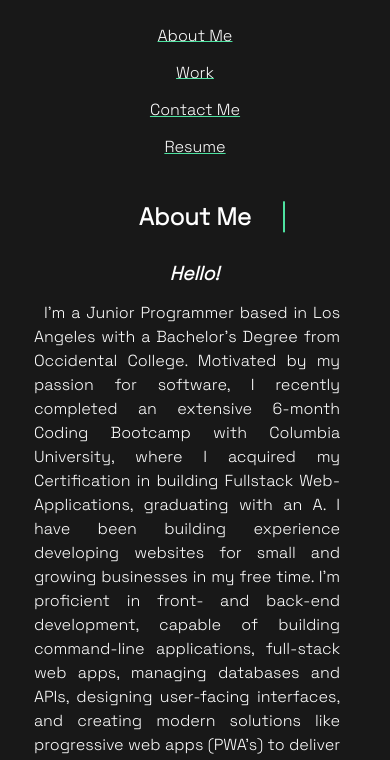
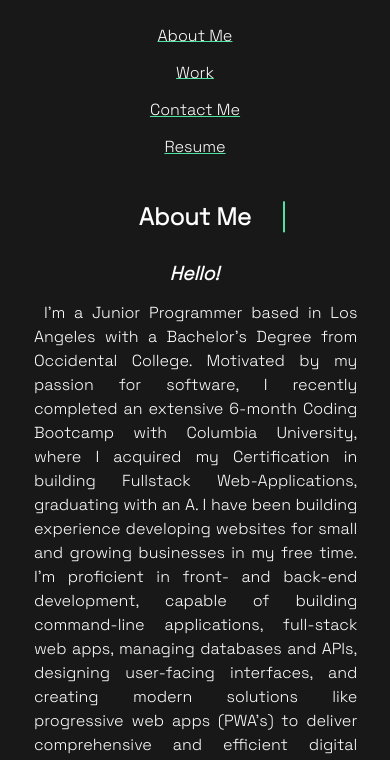
Before and after one commit to wilsacker/wilsacker-portfolio, a plain HTML site: page index.html in a window 390 px wide. Shown: the part 331-1091 px from the top of the page. Drawn offline with Linux system fonts and the light colour scheme.

Commit message:
fixed about me paragraph justification

```diff
--- a/assets/css/style.css
+++ b/assets/css/style.css
@@ -236,6 +236,11 @@ nav ul li a:hover {
         text-align: center;
     }
 
+    .container div {
+        flex: 1;
+        padding-left: 0px;
+    }
+
     .container h2 {
         flex: none;
         margin-bottom: 10px;
@@ -246,7 +251,6 @@ nav ul li a:hover {
     }
 
     #aboutMeParagraph p {
-        width: 90%;
         text-indent: 10px;
         text-align: justify;
     }
```
